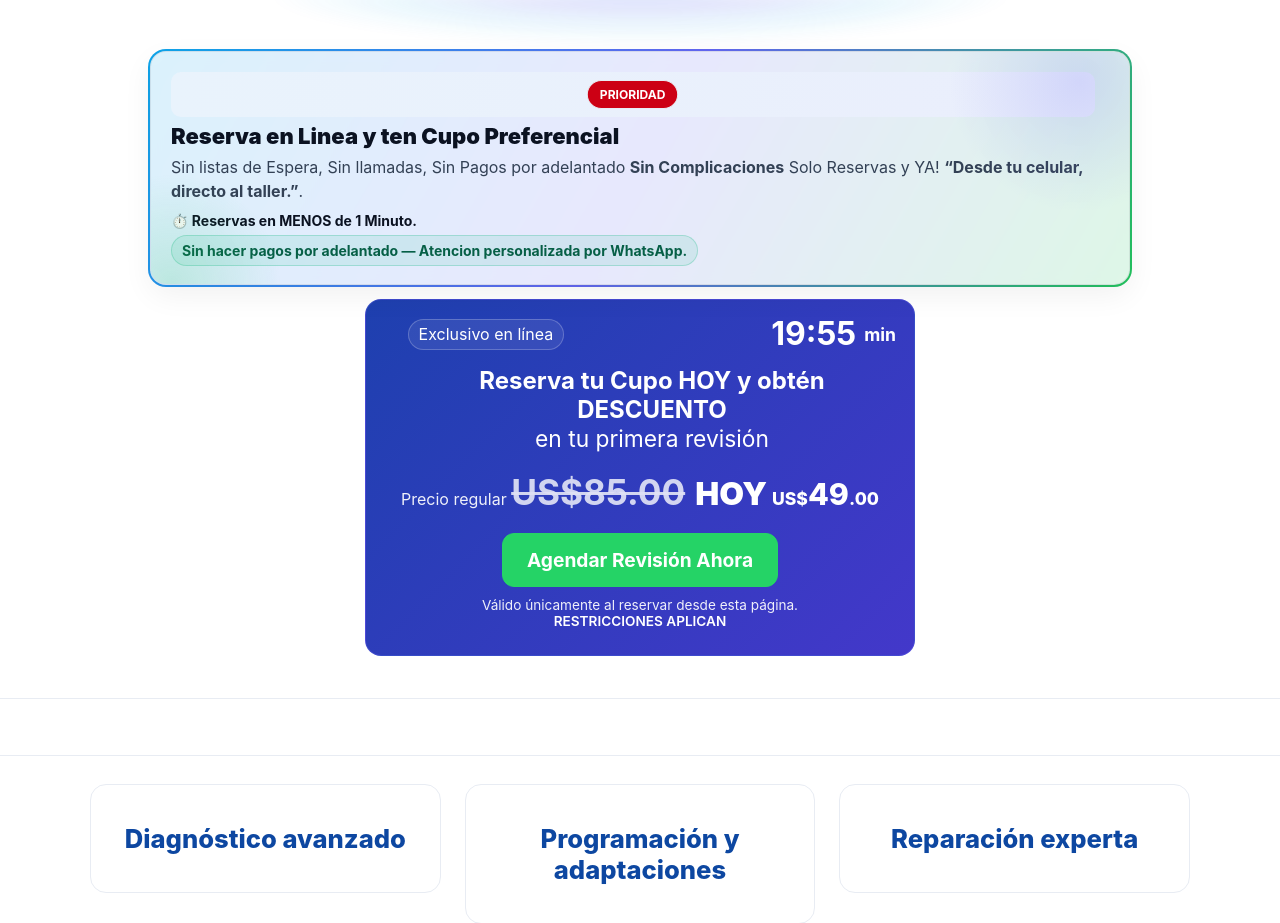
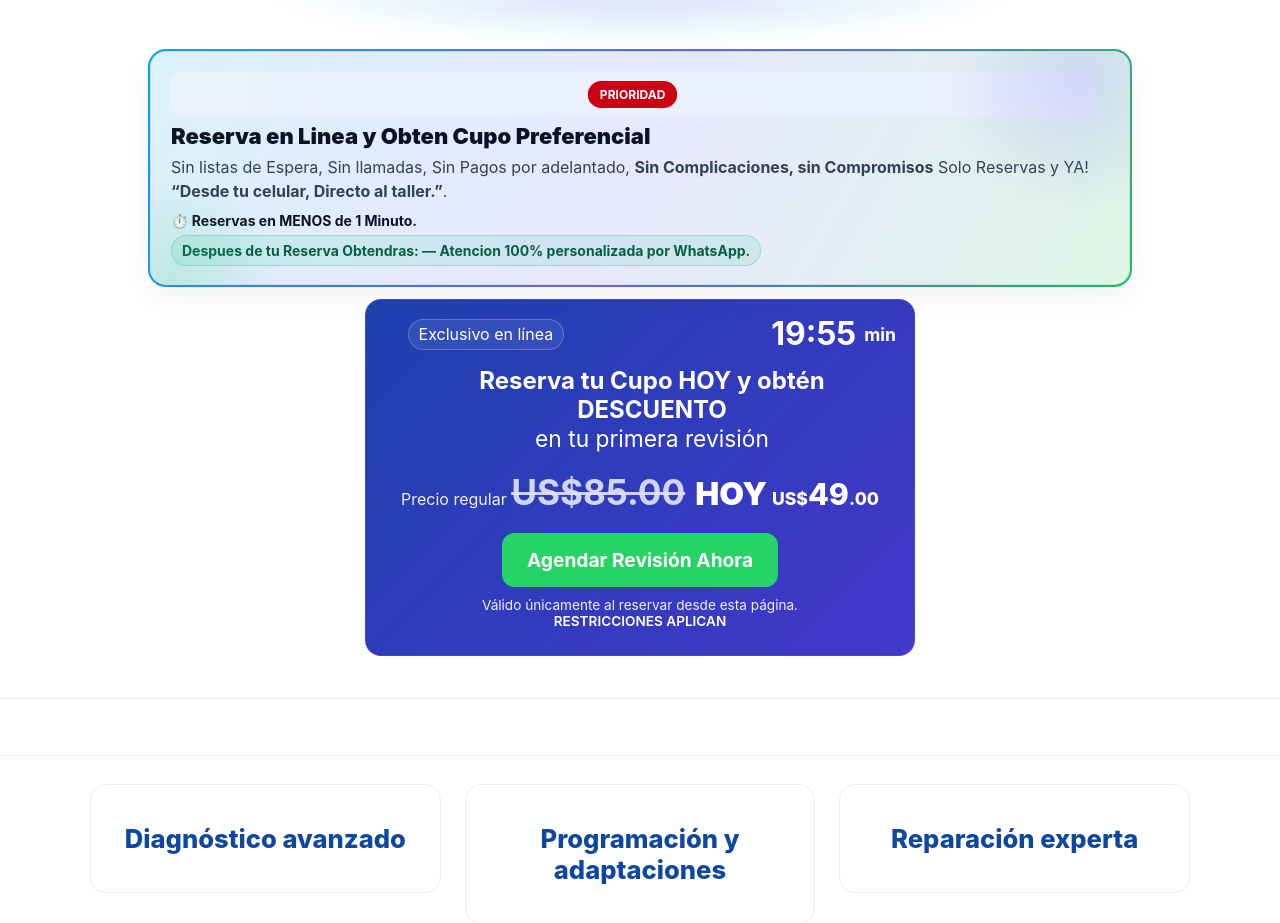
Before and after one commit to automotrizmedinasv-design/automotrizmedinasv-design.github.io, a plain HTML site: page index.html in a window 1280 px wide. Shown: the part 1755-2678 px from the top of the page. Drawn offline with Linux system fonts and the light colour scheme; a script that the page names is missing.

Commit message:
Update index.html

```diff
--- a/index.html
+++ b/index.html
@@ -813,15 +813,15 @@ Para lograrlo aplicamos procesos técnicos avanzados que definen el camino corre
 
 <div>
 <div class="exclusivo-prioridad exclusivo-prioridad--center"><span class="badge prioridad">PRIORIDAD</span></div>
-<h3 class="spot-title">Reserva en Linea y ten Cupo Preferencial</h3>
+<h3 class="spot-title">Reserva en Linea y Obten Cupo Preferencial</h3>
 <p class="spot-text">
-          Sin listas de Espera, Sin llamadas, Sin Pagos por adelantado <strong>Sin Complicaciones</strong> Solo Reservas y YA!
-           <strong>“Desde tu celular, directo al taller.”</strong>.
+          Sin listas de Espera, Sin llamadas, Sin Pagos por adelantado, <strong>Sin Complicaciones, sin Compromisos</strong> Solo Reservas y YA!
+           <strong>“Desde tu celular, Directo al taller.”</strong>.
         </p>
 <div class="spot-note">⏱️ Reservas en MENOS de 1 Minuto.</div>
 <div aria-label="Sin hacer pagos por adelantado" class="spot-guarantee">
 
-<span>Sin hacer pagos por adelantado — <strong> Atencion personalizada por WhatsApp</strong>.</span>
+<span>Despues de tu Reserva Obtendras: — <strong> Atencion 100% personalizada por WhatsApp</strong>.</span>
 </div>
 </div>
 </div>
```
